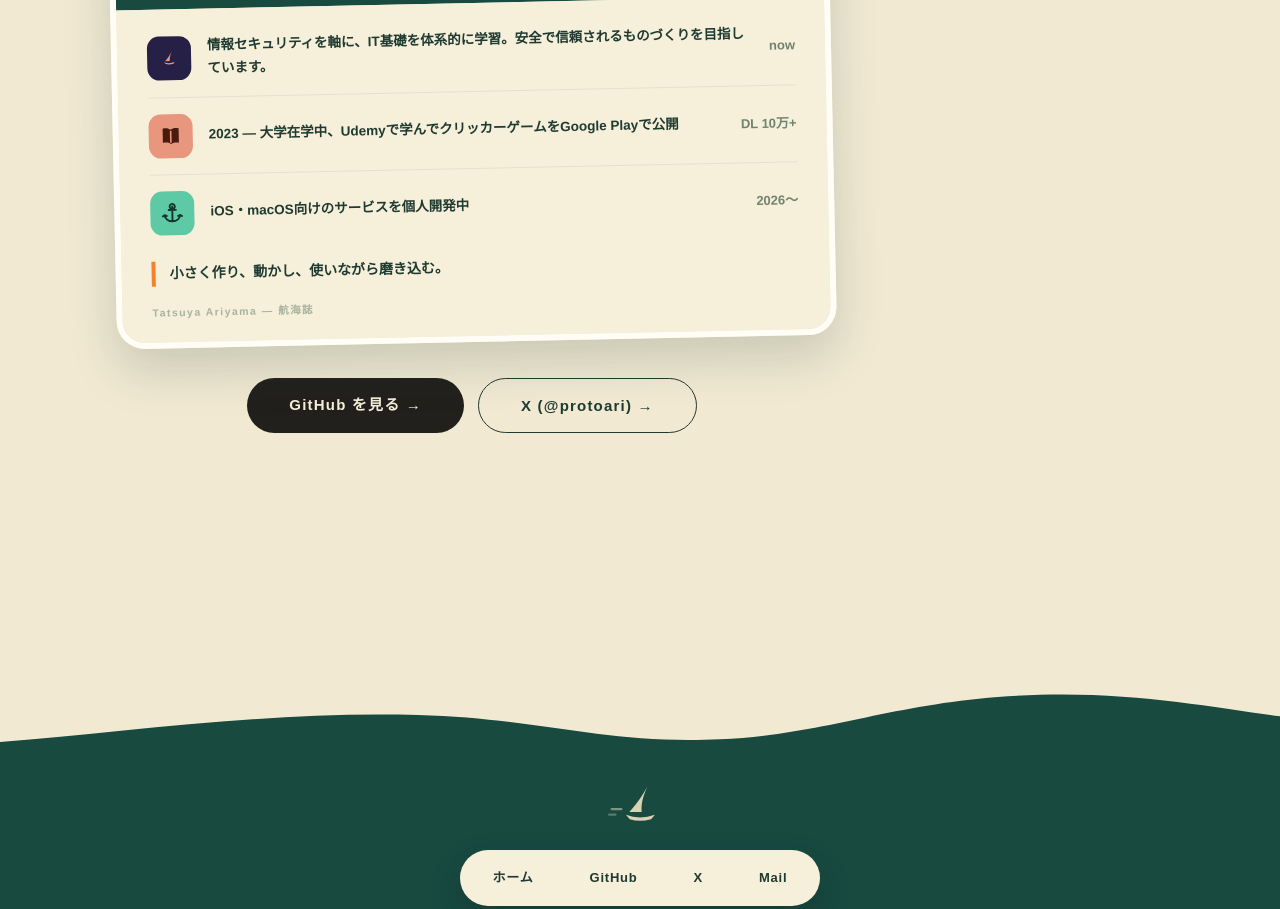
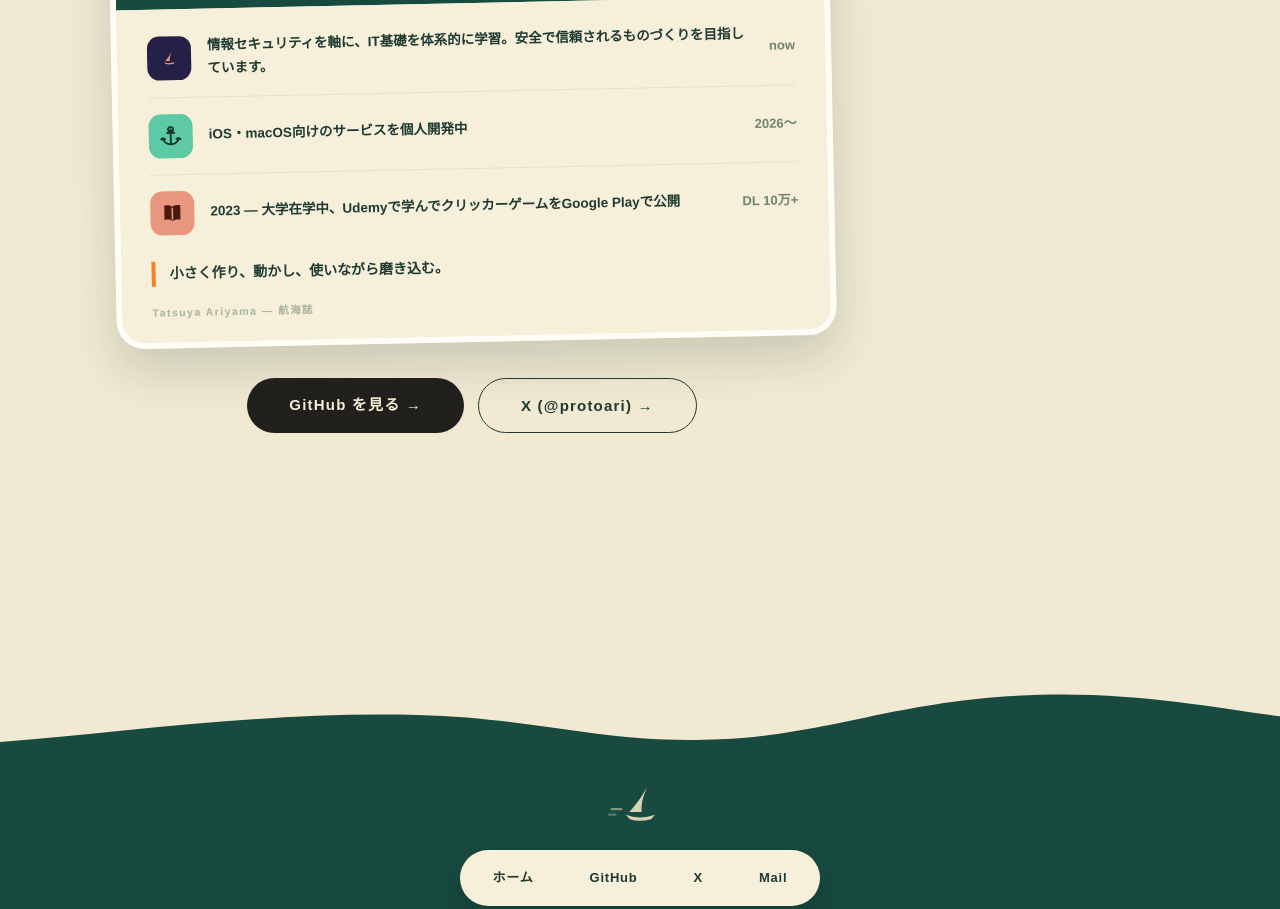
Before and after one commit to TatsuyaAriyama/portfolio, a React (Vite) app: page / in a window 1280 px wide. Shown: the part 4032-4941 px from the top of the page. Built offline with nearby package versions, Linux system fonts and the light colour scheme; a web font is replaced by a local one.

Commit message:
Order the about log newest-first
Move the iOS/macOS row (2026〜) above the 2023 Udemy row so the crew
card reads now → 2026 → 2023.

Co-Authored-By: Claude Opus 4.8 <noreply@anthropic.com>

```diff
--- a/src/App.jsx
+++ b/src/App.jsx
@@ -517,6 +517,15 @@ function App() {
                   <span className="log-value">now</span>
                 </div>
                 <div className="log-row">
+                  <span className="log-tile tile-mint">
+                    <svg viewBox="0 0 24 24" aria-hidden="true">
+                      <path d="M12 2.6 a2.6 2.6 0 1 0 0.001 0 Z M12 5.2 L12 20 M12 20 C8 20 4.8 17.4 4 13.8 L2.4 15 M4 13.8 L6.4 14.6 M12 20 C16 20 19.2 17.4 20 13.8 L21.6 15 M20 13.8 L17.6 14.6 M8.4 8.6 L15.6 8.6" fill="none" stroke="#12352d" strokeWidth="1.9" strokeLinecap="round" strokeLinejoin="round" />
+                    </svg>
+                  </span>
+                  <span className="log-label">iOS・macOS向けのサービスを個人開発中</span>
+                  <span className="log-value">2026〜</span>
+                </div>
+                <div className="log-row">
                   <span className="log-tile tile-coral">
                     <svg viewBox="0 0 24 24" aria-hidden="true">
                       <path d="M12 5.5 C10 3.8 7 3.4 4 4.2 L4 18.6 C7 17.8 10 18.2 12 19.8 C14 18.2 17 17.8 20 18.6 L20 4.2 C17 3.4 14 3.8 12 5.5 Z M12 7.4 L12 17.5" />
@@ -527,15 +536,6 @@ function App() {
                     2023 — 大学在学中、Udemyで学んでクリッカーゲームをGoogle Playで公開
                   </span>
                   <span className="log-value">DL 10万+</span>
-                </div>
-                <div className="log-row">
-                  <span className="log-tile tile-mint">
-                    <svg viewBox="0 0 24 24" aria-hidden="true">
-                      <path d="M12 2.6 a2.6 2.6 0 1 0 0.001 0 Z M12 5.2 L12 20 M12 20 C8 20 4.8 17.4 4 13.8 L2.4 15 M4 13.8 L6.4 14.6 M12 20 C16 20 19.2 17.4 20 13.8 L21.6 15 M20 13.8 L17.6 14.6 M8.4 8.6 L15.6 8.6" fill="none" stroke="#12352d" strokeWidth="1.9" strokeLinecap="round" strokeLinejoin="round" />
-                    </svg>
-                  </span>
-                  <span className="log-label">iOS・macOS向けのサービスを個人開発中</span>
-                  <span className="log-value">2026〜</span>
                 </div>
                 <p className="log-quote">小さく作り、動かし、使いながら磨き込む。</p>
                 <p className="log-brand">Tatsuya Ariyama — 航海誌</p>
```
